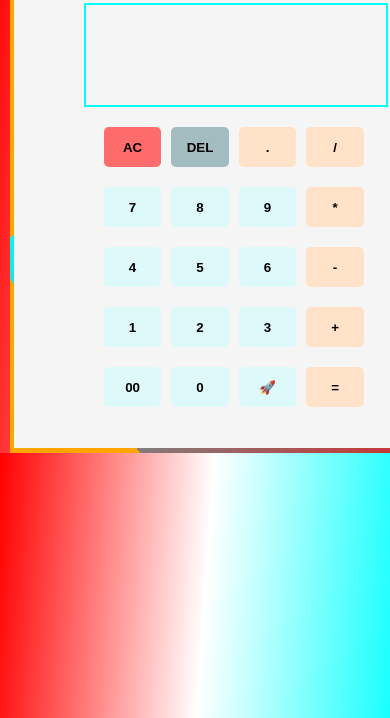
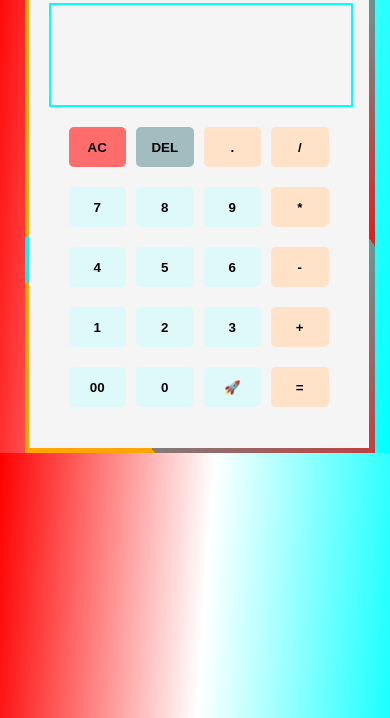
Before and after one commit to sainsg333/Calsy, a plain HTML site: page index.html in a window 390 px wide. Shown: the part 126-844 px from the top of the page. Drawn offline with Linux system fonts and the light colour scheme.

Commit message:
Update style.css

```diff
--- a/style.css
+++ b/style.css
@@ -181,7 +181,7 @@ h1{
         flex-direction: column;
         justify-content: space-around;
         align-items: center;
-        width: 440px;
+        width: 340px;
         height: 530px;
         background-color: whitesmoke;
         position: absolute;
@@ -190,7 +190,7 @@ h1{
     }
     .box{
         margin-top: 10%;;
-        width:450px;
+        width:350px;
         height: 540px;
         overflow: hidden;
         position: relative;
```
